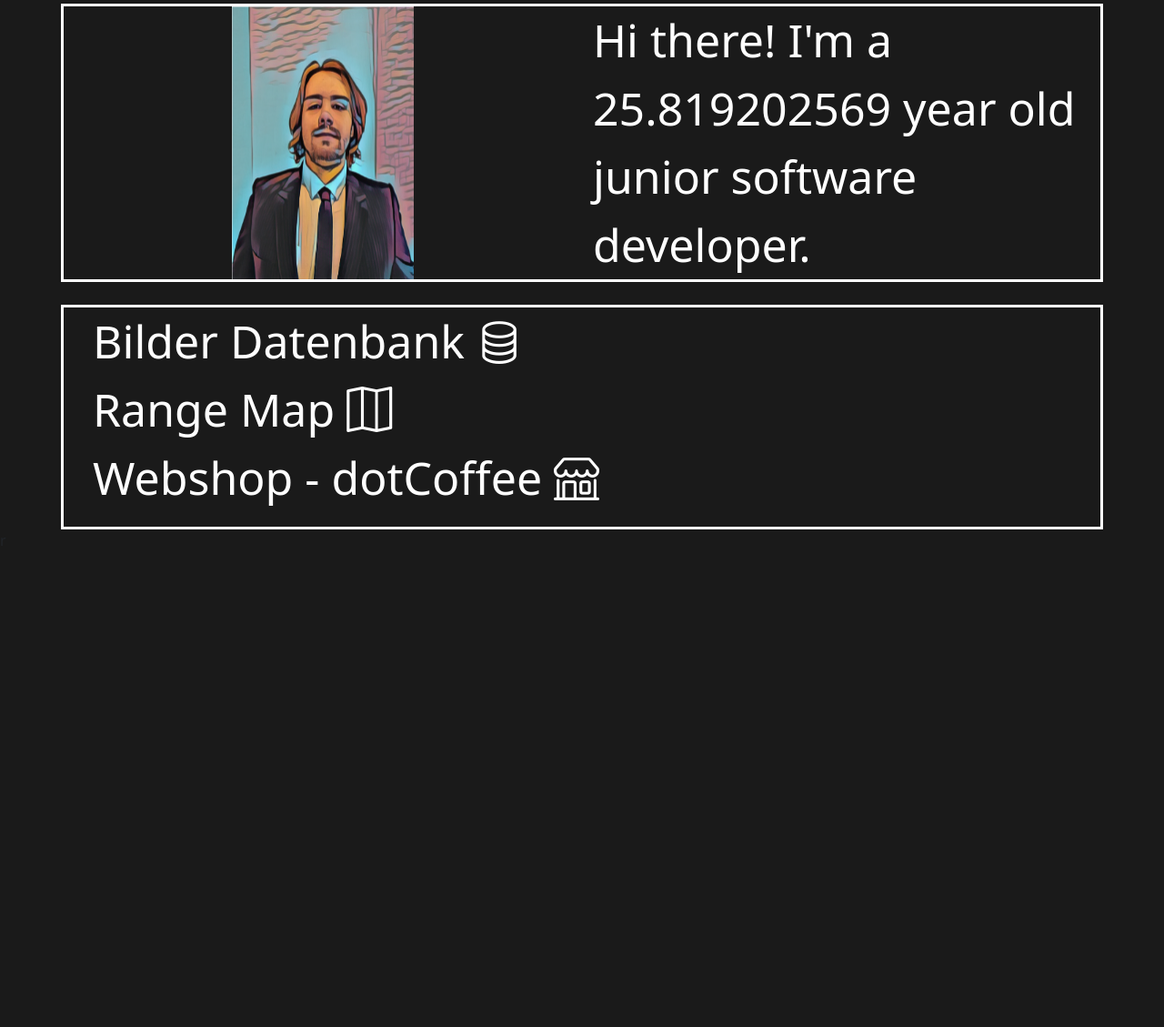
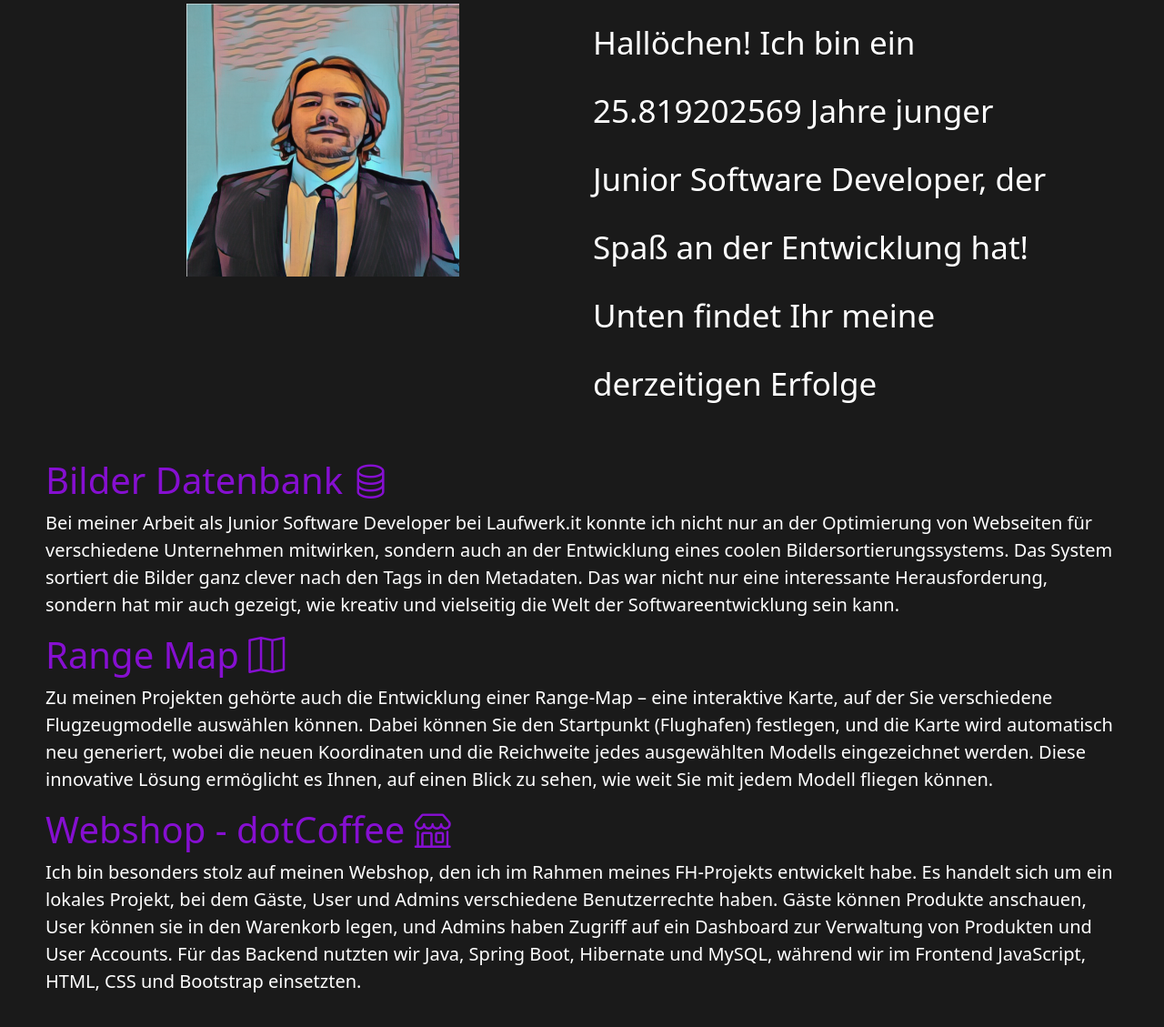
Before and after one commit to GitMichaGit/GitMichaGit.github.io, a plain HTML site: page index.html in a window 1280 px wide. Shown: the part 137-1266 px from the top of the page at 91% size. Before the commit the page ends 800 px from the top, so only its background shows below. Drawn offline with nearby package versions, Linux system fonts and the light colour scheme.

Commit message:
added content, todo, fixed age/text automation

```diff
--- a/index.html
+++ b/index.html
@@ -1,22 +1,5 @@
 <!DOCTYPE html>
 <html lang="en">
-
-<!-- <head>
-  <meta charset="UTF-8" />
-  <meta http-equiv="X-UA-Compatible" content="IE=edge" />
-  <meta name="viewport" content="width=device-width, initial-scale=1.0" />
-  <title>Portfolio Michael Beyer</title>
-  <link rel="shortcut icon" href="img/colorful.png" type="image/x-icon">
-  <link href="https://cdn.jsdelivr.net/npm/bootstrap@5.2.3/dist/css/bootstrap.min.css" rel="stylesheet"
-    integrity="sha384-rbsA2VBKQhggwzxH7pPCaAqO46MgnOM80zW1RWuH61DGLwZJEdK2Kadq2F9CUG65" crossorigin="anonymous" />
-  <link rel="stylesheet" type="text/css"
-    href="https://cdn.jsdelivr.net/npm/bootstrap-icons@1.10.3/font/bootstrap-icons.css">
-  <script src="https://code.jquery.com/jquery-3.6.3.js" integrity="sha256-nQLuAZGRRcILA+6dMBOvcRh5Pe310sBpanc6+QBmyVM="
-    crossorigin="anonymous"></script>
-  <script src="https://cdn.jsdelivr.net/npm/bootstrap@5.2.3/dist/js/bootstrap.min.js" integrity="sha384-GLhlTQ8iKZtAbmm/72Way55wrSwiF/WBEEUfFnA/EFe/N6UivIcdZ8xmjFT9gpgD"
-    crossorigin="anonymous"></script>
-  <link rel="stylesheet" href="stylesheet/style.css">
-</head> -->
 
 <head>
   <meta charset="UTF-8">
@@ -49,24 +32,16 @@
     </button>
     <div class="collapse navbar-collapse justify-content-center" id="navbarNavAltMarkup">
       <div id="text-container" class="first-content-text d-flex" style="justify-content: center;"></div>
-      <!-- <div class="navbar-nav">
-            <a class="nav-item nav-link active" href="#">Home</a>
-            <a class="nav-item nav-link" href="#">Image-DB sorting</a>
-            <a class="nav-item nav-link" href="#">Range Map</a>
-            <a class="nav-item nav-link" href="#">Webshop - dotCoffee</a>
-        </div> -->
     </div>
   </nav>
 
   <div class="content">
 
-    <!-- <div id="text-container" class="first-content-text d-flex" style="justify-content: center;"></div> -->
-
-    <div style="border:solid; margin-top:25px;">
+    <div style="margin-top:25px;">
       <div class="container">
         <div class="row">
           <div class="col d-flex" style="justify-content:center ;">
-            <img src="img/colorful.png" alt="self-portrait" width="200px">
+            <img src="img/colorful.png" alt="self-portrait" style="width:300px; height:300px;">
           </div>
           <div class="col">
             <div id="age-container" class="first-content-text"></div>
@@ -75,21 +50,31 @@
       </div>
     </div>
 
-    <div id="project-list" class="first-content-text" style="border:solid; margin-top:25px;">
-      <ul>
-        <li>
-          <a href="#">Bilder Datenbank</a>
-          <i class="bi bi-database"></i>
-        </li>
-        <li>
-          <a href="#">Range Map</a>
-          <i class="bi bi-map"></i>
-        </li>
-        <li>
-          <a href="#">Webshop - dotCoffee</a>
-          <i class="bi bi-shop"></i>
-        </li>
-      </ul>
+    <div id="project-list" class="first-content-text" style="margin:25px; padding:25px;">
+      <h1>Bilder Datenbank <i class="bi bi-database"></i></h1>
+      <p>Bei meiner Arbeit als Junior Software Developer bei Laufwerk.it konnte ich nicht nur an der Optimierung von
+        Webseiten für verschiedene Unternehmen mitwirken,
+        sondern auch an der Entwicklung eines coolen Bildersortierungssystems. Das System sortiert die Bilder ganz
+        clever nach den Tags in den Metadaten.
+        Das war nicht nur eine interessante Herausforderung, sondern hat mir auch gezeigt, wie kreativ und vielseitig
+        die Welt der Softwareentwicklung sein kann.</p>
+
+      <h1>Range Map <i class="bi bi-map"></i></h1>
+      <p>Zu meinen Projekten gehörte auch die Entwicklung einer Range-Map – eine interaktive Karte, auf der Sie
+        verschiedene Flugzeugmodelle auswählen können.
+        Dabei können Sie den Startpunkt (Flughafen) festlegen, und die Karte wird automatisch neu generiert, wobei die
+        neuen Koordinaten und die Reichweite jedes ausgewählten Modells eingezeichnet werden.
+        Diese innovative Lösung ermöglicht es Ihnen, auf einen Blick zu sehen, wie weit Sie mit jedem Modell fliegen
+        können.</p>
+      <h1>Webshop - dotCoffee <i class="bi bi-shop"></i></h1>
+      <p>
+        Ich bin besonders stolz auf meinen Webshop, den ich im Rahmen meines FH-Projekts entwickelt habe.
+        Es handelt sich um ein lokales Projekt, bei dem Gäste, User und Admins verschiedene Benutzerrechte haben.
+        Gäste können Produkte anschauen, User können sie in den Warenkorb legen, und Admins haben Zugriff auf ein
+        Dashboard zur Verwaltung von Produkten und User Accounts.
+        Für das Backend nutzten wir Java, Spring Boot, Hibernate und MySQL, während wir im Frontend JavaScript,
+        HTML, CSS und Bootstrap einsetzten.
+      </p>
     </div>
 
 
--- a/js/age-automated.js
+++ b/js/age-automated.js
@@ -7,7 +7,7 @@ function updateText() {
   const ageSeconds = Math.floor(ageMilliseconds / 1000);
   const years = (ageSeconds / (365.25 * 24 * 60 * 60)).toFixed(9);
 
-  const newText = `Hi there! I'm a ${years} year old junior software developer.`;
+  const newText = `Hallöchen! Ich bin ein  ${years} Jahre junger Junior Software Developer, der Spaß an der Entwicklung hat! Unten findet Ihr meine derzeitigen Erfolge`;
 
   textContainer.innerHTML = '';
 
--- a/stylesheet/style.css
+++ b/stylesheet/style.css
@@ -1,6 +1,10 @@
 body {
     background-color: rgb(26, 26, 26);
     display: grid;
+}
+
+h1{
+    color:#860FD1;
 }
 
 p {
@@ -20,6 +24,10 @@ ul {
     list-style: none;
 }
 
+p {
+    font-size: 20px;
+}
+
 .content {
     margin: auto;
 }
@@ -29,6 +37,9 @@ ul {
     box-shadow: 0 2px 4px rgba(0, 0, 0, 0.4);
 }
 
+span {
+    font-size:35px;
+}
 
 .first-content-text {
     font-size: 50px;
```
Also changed, not shown: 1 other file.
